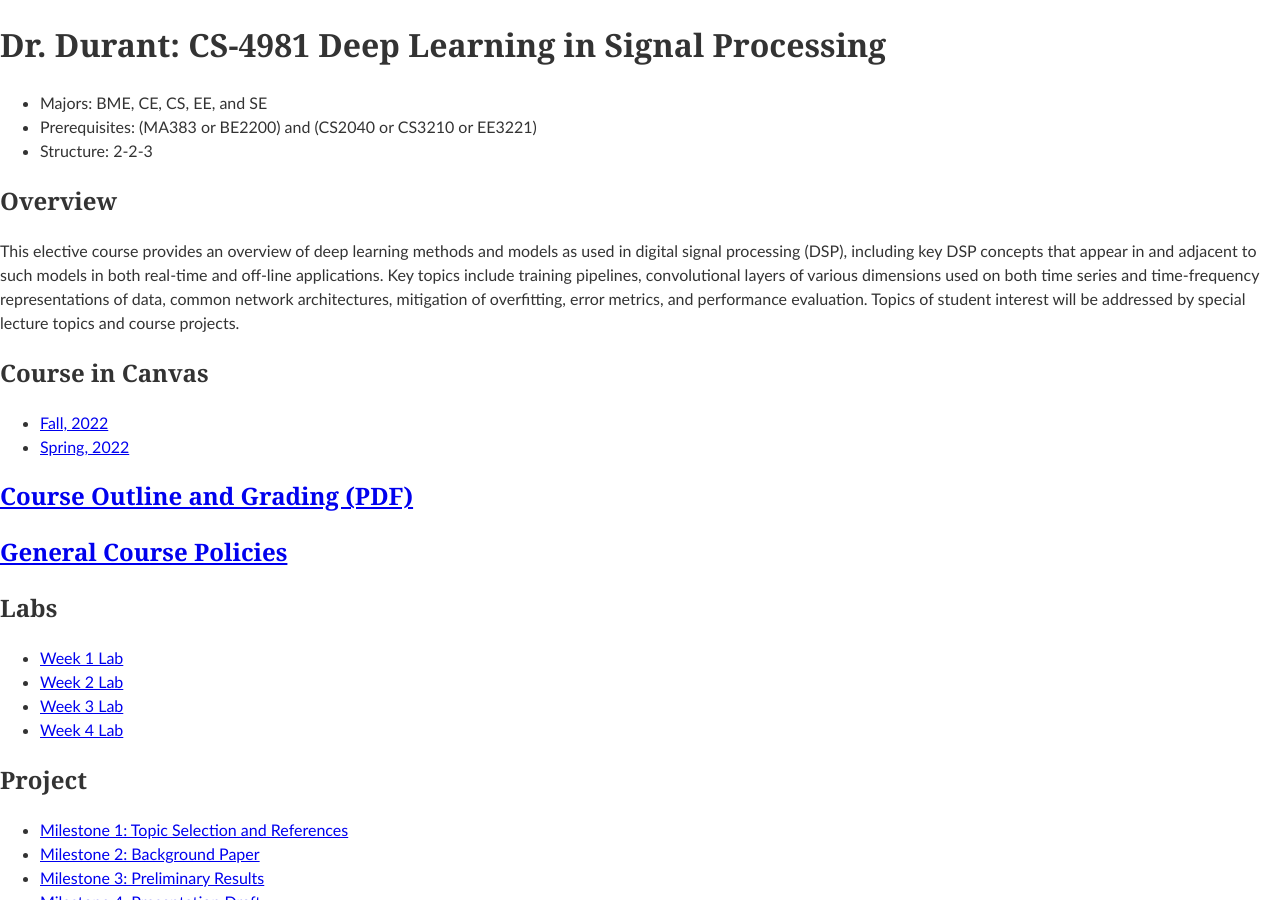
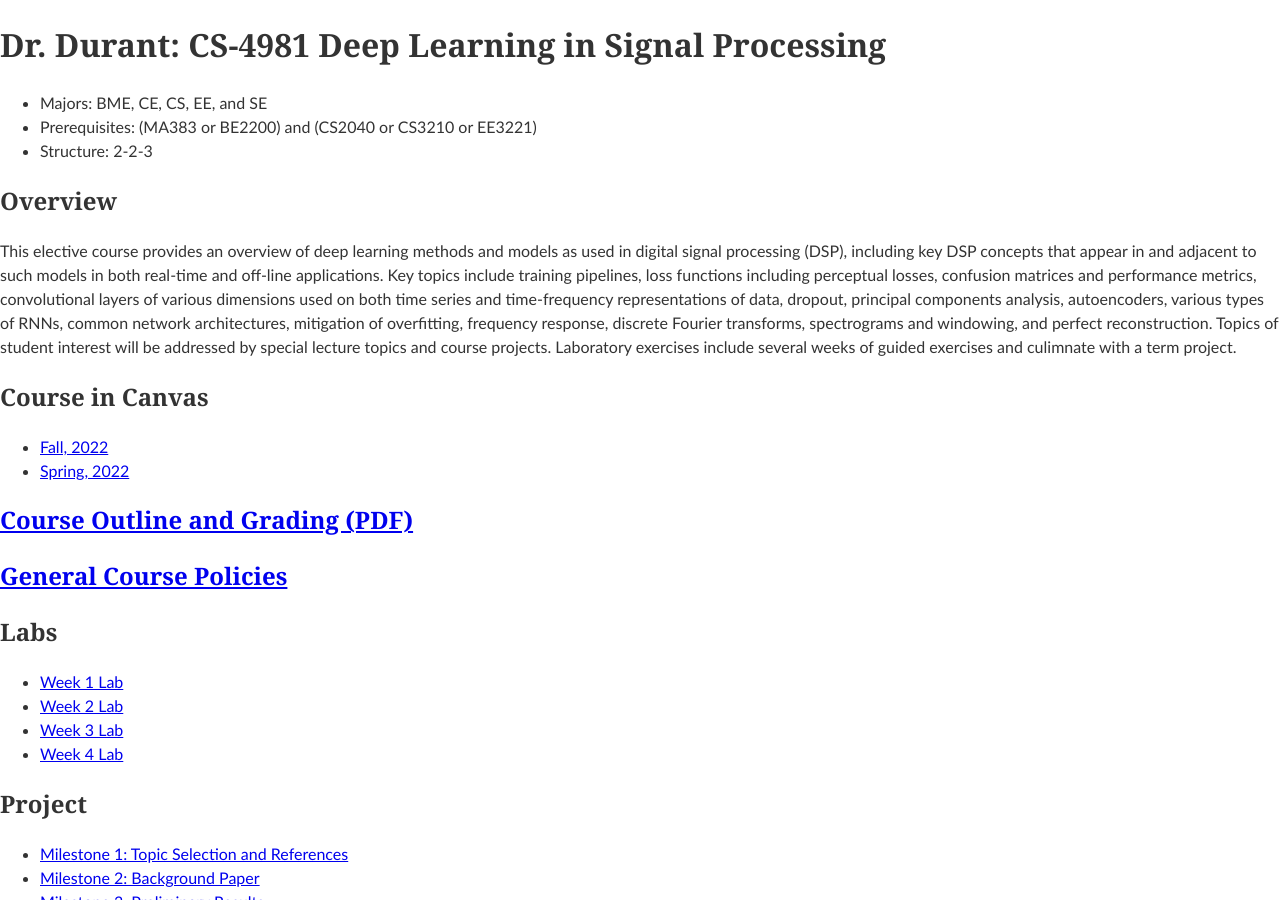
Before and after one commit to edurant/edurant.github.io, a Jekyll site: the page built from courses/cs4981/index.md, in a window 1280 px wide and 900 px high. Built offline with Jekyll 4.4.1, drawn with Linux system fonts in a browser that asks for light colours.

Commit message:
update course description with more details

```diff
--- a/courses/cs4981/index.md
+++ b/courses/cs4981/index.md
@@ -8,7 +8,7 @@ title: "Dr. Durant: CS-4981 Deep Learning in Signal Processing"
 
 ## Overview
 
-This elective course provides an overview of deep learning methods and models as used in digital signal processing (DSP), including key DSP concepts that appear in and adjacent to such models in both real-time and off-line applications. Key topics include training pipelines, convolutional layers of various dimensions used on both time series and time-frequency representations of data, common network architectures, mitigation of overfitting, error metrics, and performance evaluation. Topics of student interest will be addressed by special lecture topics and course projects.
+This elective course provides an overview of deep learning methods and models as used in digital signal processing (DSP), including key DSP concepts that appear in and adjacent to such models in both real-time and off-line applications. Key topics include training pipelines, loss functions including perceptual losses, confusion matrices and performance metrics, convolutional layers of various dimensions used on both time series and time-frequency representations of data, dropout, principal components analysis, autoencoders, various types of RNNs, common network architectures, mitigation of overfitting, frequency response, discrete Fourier transforms, spectrograms and windowing, and perfect reconstruction. Topics of student interest will be addressed by special lecture topics and course projects. Laboratory exercises include several weeks of guided exercises and culimnate with a term project.
 
 ## Course in Canvas
 * [Fall, 2022](https://msoe.instructure.com/courses/10863)
```
